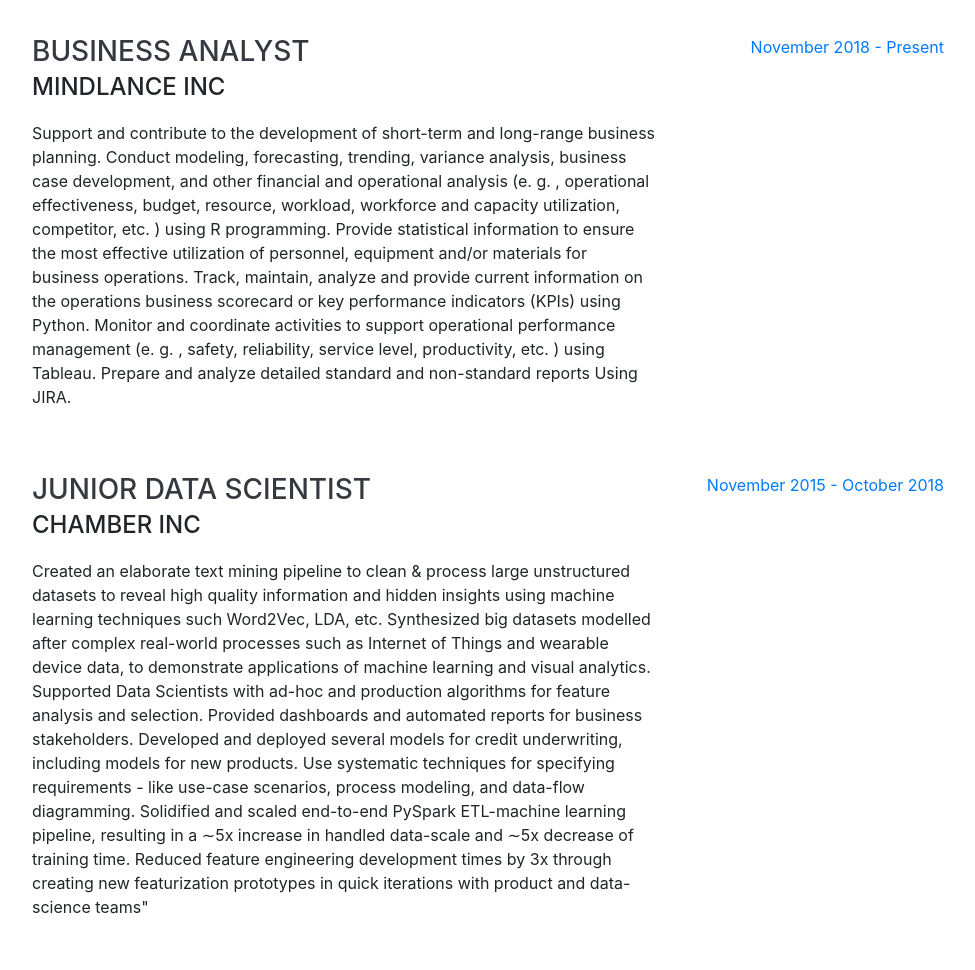
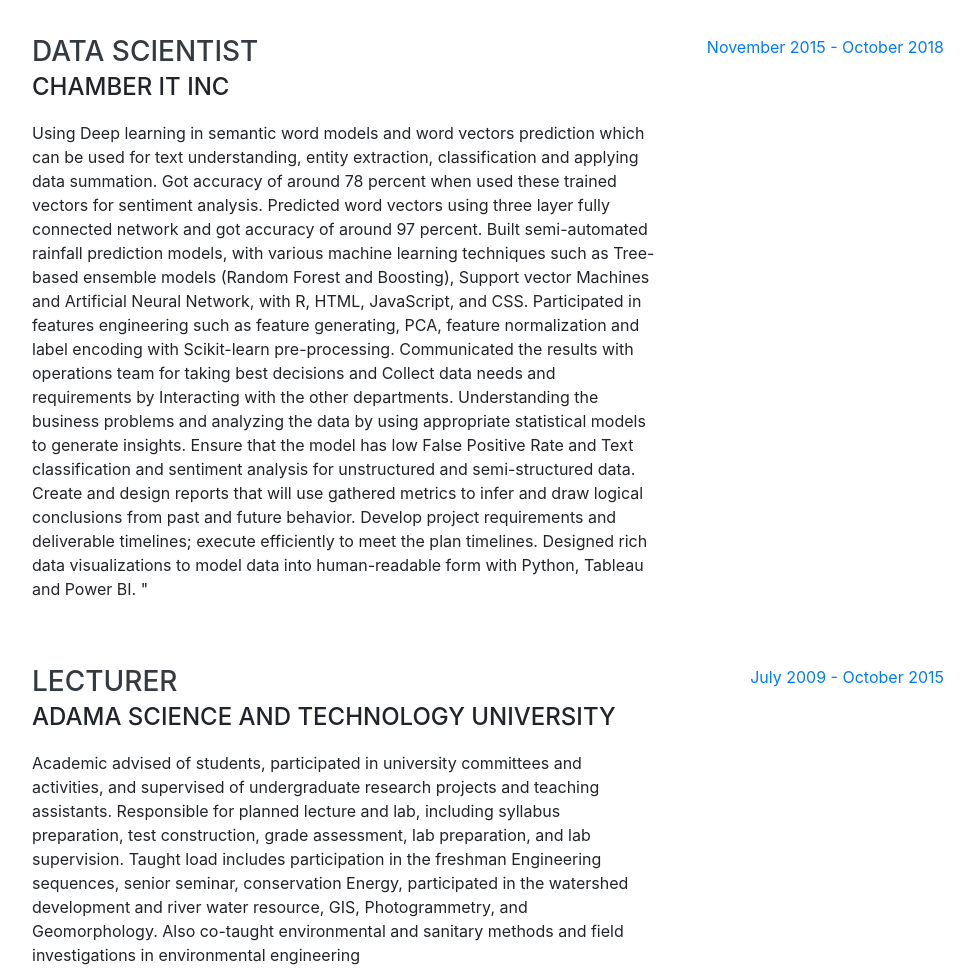
Before and after one commit to gurmu/Resume, a website with bundled scripts: page index.html in a window 1280 px wide. Shown: the part 900-1870 px from the top of the page, without its empty margins (288-1263 px from the left). Built offline with nearby package versions, Linux system fonts and the light colour scheme; a web font is replaced by a local one.

Commit message:
Add files via upload

```diff
--- a/index.html
+++ b/index.html
@@ -98,20 +98,19 @@
 
         <div class="resume-item d-flex flex-column flex-md-row justify-content-between mb-5">
           <div class="resume-content">
-            <h3 class="mb-0">Business Analyst</h3>
-            <div class="subheading mb-3">Mindlance Inc</div>
-            <p>Support and contribute to the development of short-term and long-range business planning. Conduct modeling, forecasting, trending, variance analysis, business case development, and other financial and operational analysis (e. g. , operational effectiveness, budget, resource, workload, workforce and capacity utilization, competitor, etc. ) using R programming. Provide statistical information to ensure the most effective utilization of personnel, equipment and/or materials for business operations. Track, maintain, analyze and provide current information on the operations business scorecard or key performance indicators (KPIs) using Python. Monitor and coordinate activities to support operational performance management (e. g. , safety, reliability, service level, productivity, etc. ) using Tableau. Prepare and analyze detailed standard and non-standard reports Using JIRA.</p>
-          </div>
-          <div class="resume-date text-md-right">
-            <span class="text-primary">November 2018 - Present</span>
-          </div>
-        </div>
-
-        <div class="resume-item d-flex flex-column flex-md-row justify-content-between mb-5">
-          <div class="resume-content">
-            <h3 class="mb-0">Junior Data Scientist</h3>
-            <div class="subheading mb-3">Chamber Inc</div>
-            <p>Created an elaborate text mining pipeline to clean & process large unstructured datasets to reveal high quality information and hidden insights using machine learning techniques such Word2Vec, LDA, etc. Synthesized big datasets modelled after complex real-world processes such as Internet of Things and wearable device data, to demonstrate applications of machine learning and visual analytics. Supported Data Scientists with ad-hoc and production algorithms for feature analysis and selection. Provided dashboards and automated reports for business stakeholders. Developed and deployed several models for credit underwriting, including models for new products. Use systematic techniques for specifying requirements - like use-case scenarios, process modeling, and data-flow diagramming. Solidified and scaled end-to-end PySpark ETL-machine learning pipeline, resulting in a ∼5x increase in handled data-scale and ∼5x decrease of training time. Reduced feature engineering development times by 3x through creating new featurization prototypes in quick iterations with product and data-science teams"</p>
+            <h3 class="mb-0"> Data Scientist</h3>
+            <div class="subheading mb-3">Chamber IT Inc</div>
+            <p> 	Using Deep learning in semantic word models and word vectors prediction which can be used for text understanding, entity extraction, classification and applying data summation. Got accuracy of around 78 percent when used these trained vectors for sentiment analysis.
+ 	Predicted word vectors using three layer fully connected network and got accuracy of around 97 percent.
+ 	Built semi-automated rainfall prediction models, with various machine learning techniques such as Tree-based ensemble models (Random Forest and Boosting), Support vector Machines and Artificial Neural Network, with R, HTML, JavaScript, and CSS.
+ 	Participated in features engineering such as feature generating, PCA, feature normalization and label encoding with Scikit-learn pre-processing.
+ 	Communicated the results with operations team for taking best decisions and Collect data needs and requirements by Interacting with the other departments.
+ 	Understanding the business problems and analyzing the data by using appropriate statistical models to generate insights.
+ 	Ensure that the model has low False Positive Rate and Text classification and sentiment analysis for unstructured and semi-structured data.
+ 	Create and design reports that will use gathered metrics to infer and draw logical conclusions from past and future behavior.
+ 	Develop project requirements and deliverable timelines; execute efficiently to meet the plan timelines.
+ 	Designed rich data visualizations to model data into human-readable form with Python, Tableau and Power BI.
+"</p>
           </div>
           <div class="resume-date text-md-right">
             <span class="text-primary">November 2015 - October 2018</span>
@@ -237,7 +236,7 @@
             <i class="fab fa-r-project"></i>
           </li>
           <li class="list-inline-item">
-            <i class="devicon -django-plain"></i>
+            <i class="devicon-django-plain"></i>
           </li>
           <li class="list-inline-item">
             <i class="devicon-oracle-original colored"></i>
```
